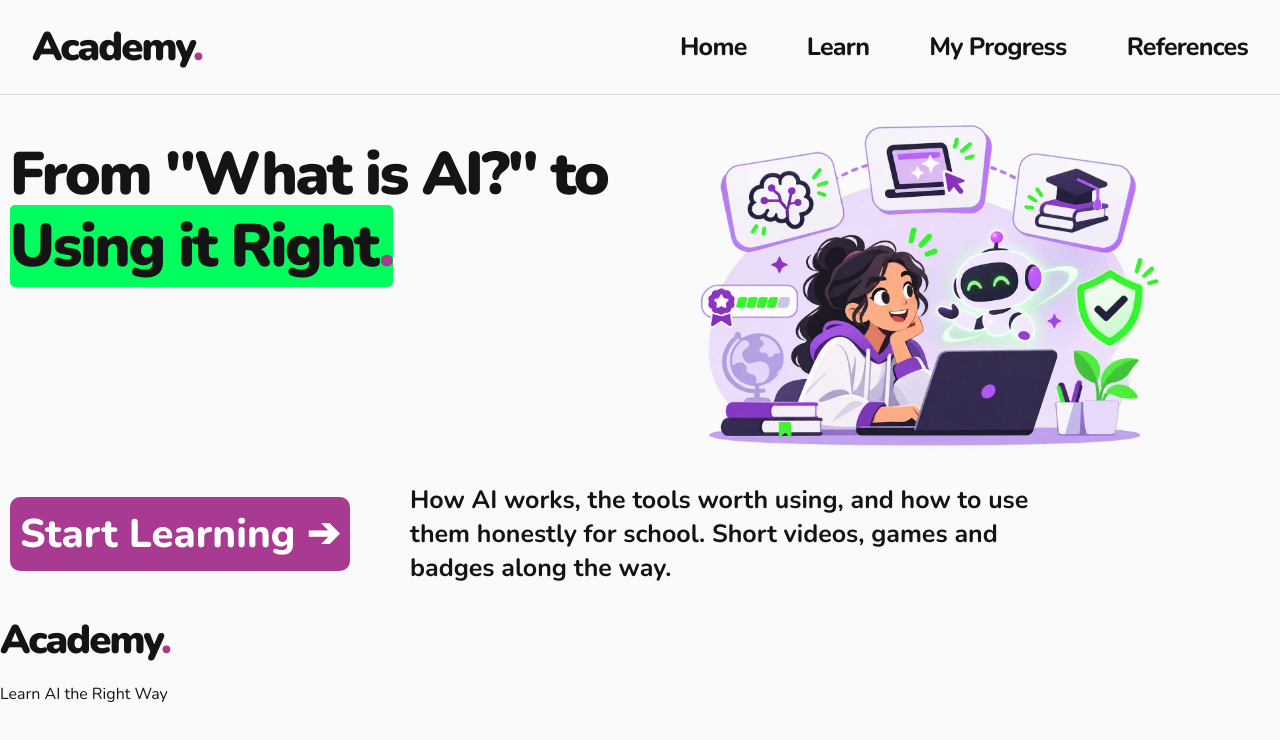
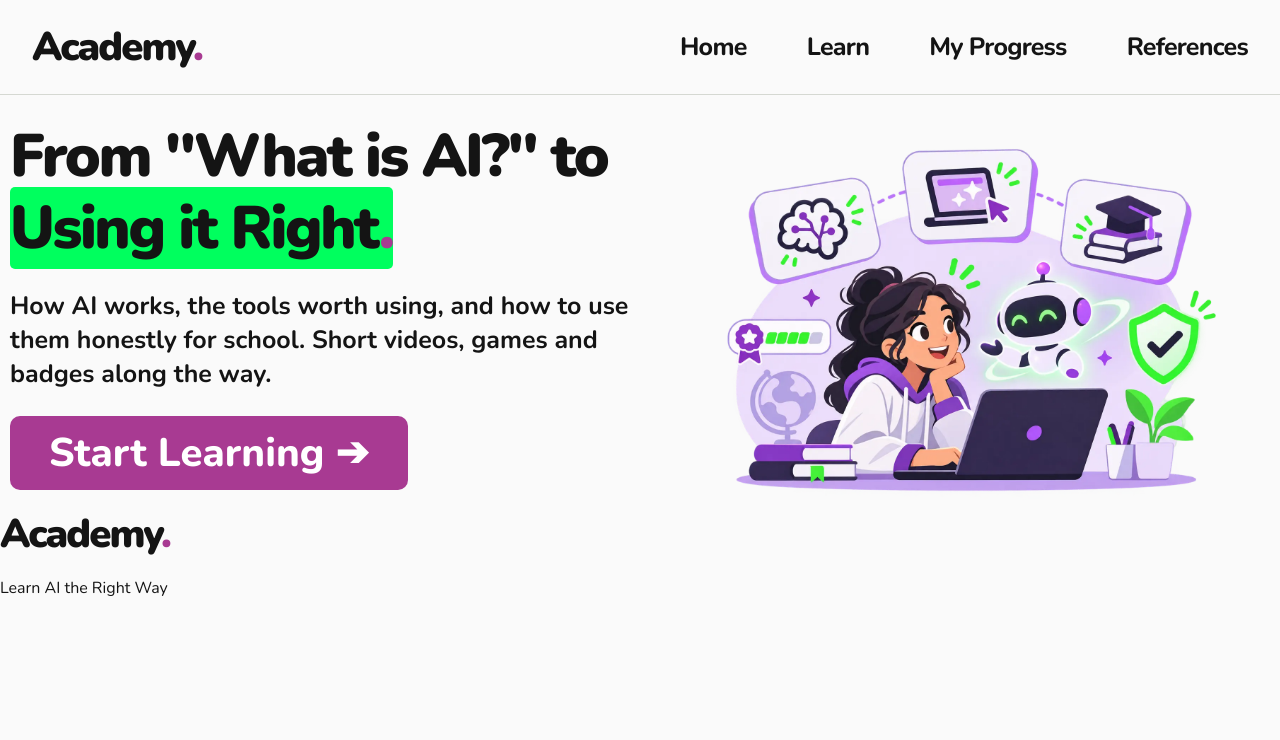
Before and after one commit to elijahmanlockedin112/webmaster, a plain HTML site: page index.html in a window 1280 px wide. Drawn offline with nearby package versions, Linux system fonts and the light colour scheme.

Commit message:
Hero Overhaul

```diff
--- a/css/style.css
+++ b/css/style.css
@@ -61,26 +61,23 @@ main {
     font-size: 60px;
     text-align: left;
     line-height:1.2;
-    width: 50%
+    width: 100%
 }
-.cta-text {
-    display: flex;
-    gap: 60px;
-    align-items: center;
-}
+
 .headline {
     display: flex;
-    gap: 50px;
+    gap: 6%
 }
 
+
 .headline img {
-    width:30em;
+    width:32em;
     height: auto;
 }
 
 .secondarymotto {
     font-size: 25px;
-    width: 50%;
+    width: 100%;
     display: inline-block;
     font-weight: 700;
 }
@@ -98,4 +95,10 @@ main {
     border-radius: 10px;
     font-size: 40px;
     display: inline-block;
+    width: 60%;
+    text-align: center;
 }
+
+.cta {
+    width: 50%;
+}
--- a/index.html
+++ b/index.html
@@ -17,17 +17,19 @@
                 <a href="references.html">References</a>
             </nav>
         </header>
-
+        <br>
         <main>
             <div class="hero">
                 <div class="headline">
-                    <h1 class="motto">From "What is AI?" to <span class="right">Using it Right<span class="dot">.</span></span></h1>
+                    <div class="cta">
+                        <span class="motto">From "What is AI?" to <span class="right">Using it Right<span class="dot">.</span></span></span>
+                        <p class="secondarymotto">How AI works, the tools worth using, and how to use them honestly for school. Short videos, games and badges along the way.</p>
+                        <a class="button" href="learn.html">Start Learning ➔ </a>
+                    </div>
                     <img src="assets/hero_image.webp" alt="Hero AI Image">
                 </div>
-                <div class="cta-text">
-                    <a class="button" href="learn.html">Start Learning ➔ </a>
-                    <p class="secondarymotto">How AI works, the tools worth using, and how to use them honestly for school. Short videos, games and badges along the way.</p>
-                </div>
+
+
             </div>
 
         </main>
```
